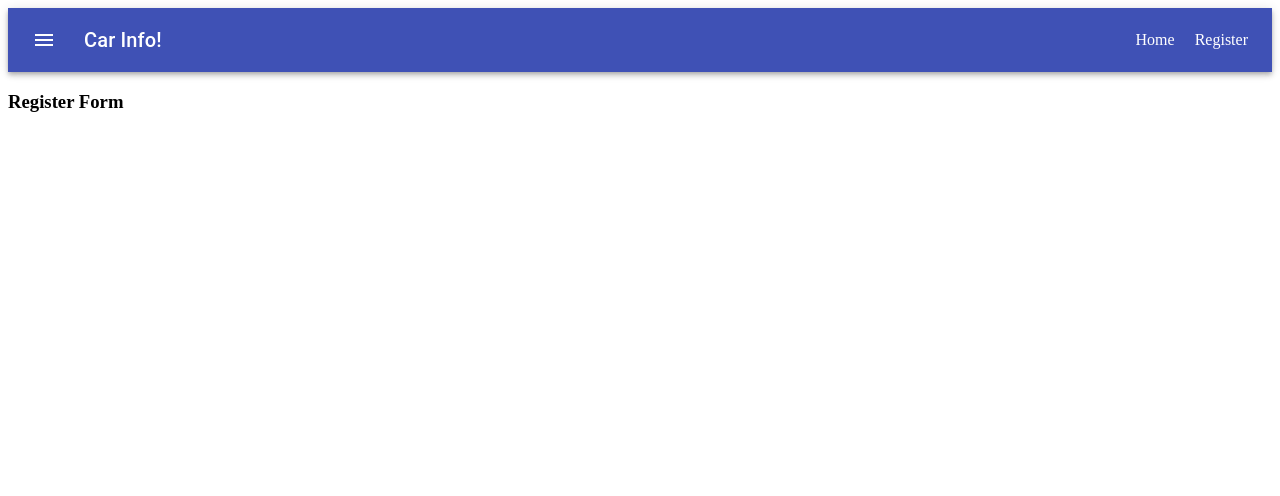
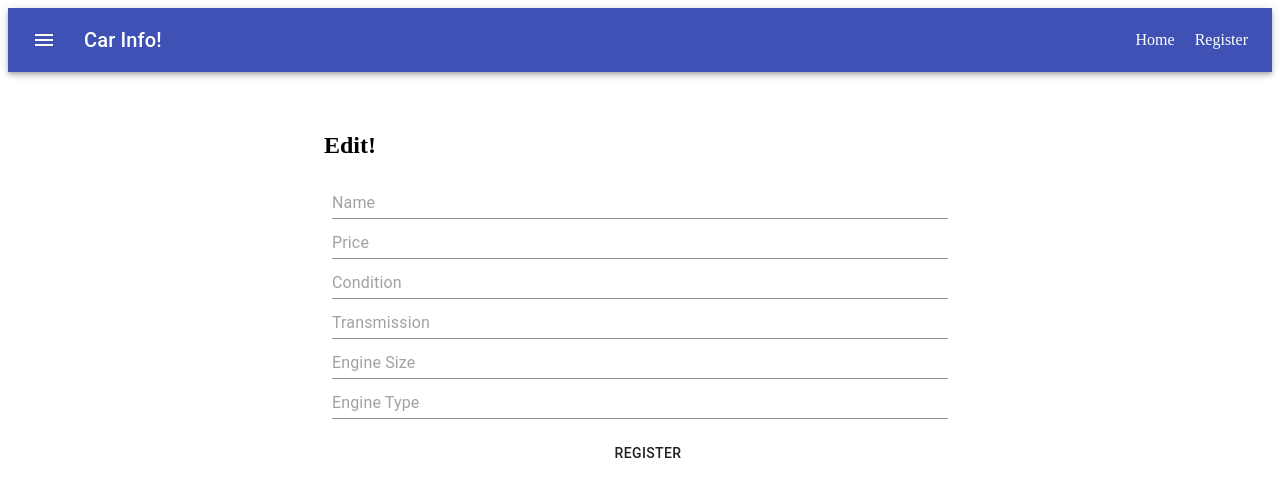
Before and after one commit to yetabalij/basic-fullstack-crud, a React (Create React App) app in the folder frontend/crudapp/: page /register in a window 1280 px wide. Shown: the top 496 px of the page. Built offline with nearby package versions, Linux system fonts and the light colour scheme.

Commit message:
the form is completed.

```diff
--- a/frontend/crudapp/src/components/inputform.jsx
+++ b/frontend/crudapp/src/components/inputform.jsx
@@ -1,9 +1,47 @@
 import React from "react";
+import { makeStyles } from "@material-ui/core/styles";
+import Input from "@material-ui/core/Input";
+import { Button } from "@material-ui/core";
 
-const InputForm = () => {
+const useStyles = makeStyles((theme) => ({
+  root: {
+    "& > *": {
+      margin: theme.spacing(1),
+    },
+  },
+  container: {
+    marginTop: 40,
+    marginBottom: 40,
+    marginLeft: "auto",
+    marginRight: "auto",
+    display: "grid",
+    width: "50%",
+  },
+  input: {
+    display: "grid",
+  },
+  button: {
+    width: "100%",
+  },
+}));
+
+const InputForm = ({ status }) => {
+  const classes = useStyles();
+
   return (
     <div>
-      <h3>Register Form</h3>
+      <div className={classes.container}>
+        {status === -1 ? <h2>Register!</h2> : <h2>Edit!</h2>}
+        <form className={classes.root} noValidate autoComplete="off">
+          <Input placeholder="Name" className={classes.input} />
+          <Input placeholder="Price" className={classes.input} />
+          <Input placeholder="Condition" className={classes.input} />
+          <Input placeholder="Transmission" className={classes.input} />
+          <Input placeholder="Engine Size" className={classes.input} />
+          <Input placeholder="Engine Type" className={classes.input} />
+          <Button className={classes.button}>Register</Button>
+        </form>
+      </div>
     </div>
   );
 };
```
